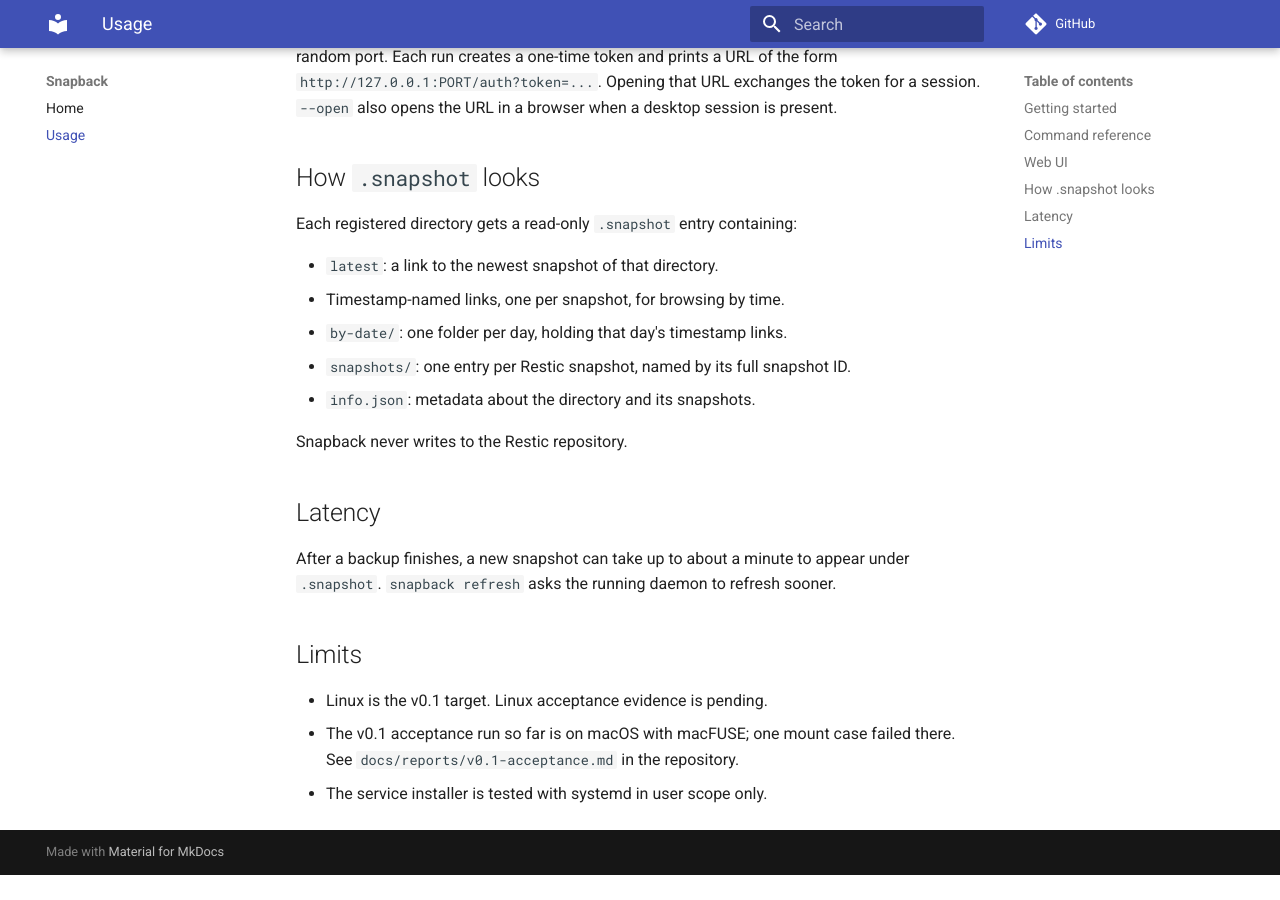
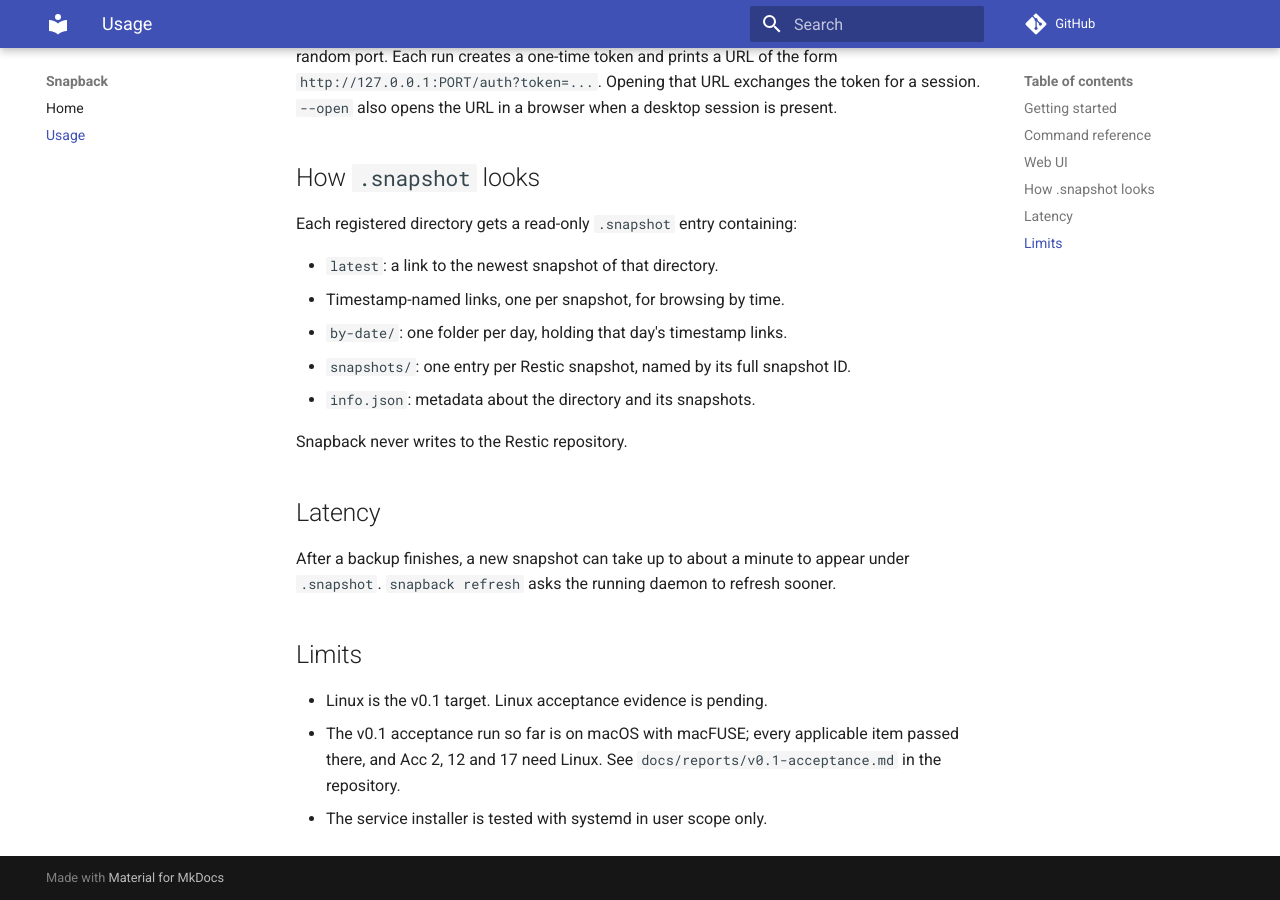
Before and after one commit to adeelahmad/snapback, an MkDocs documentation site: the page built from docs-site/usage.md, in a window 1280 px wide and 900 px high, scrolled down 1520 px. Built offline with MkDocs 1.6.1 and Material for MkDocs 9.7.7, drawn with Linux system fonts in a browser that asks for light colours; comment, search, counter and statistics services are not loaded; before the commit the page ends 2395 px from its top, so only the background shows below that.

Commit message:
docs: acc 14 passes on macOS (DOC-3fix)

```diff
--- a/docs-site/usage.md
+++ b/docs-site/usage.md
@@ -63,6 +63,7 @@
 ## Limits
 
 - Linux is the v0.1 target. Linux acceptance evidence is pending.
-- The v0.1 acceptance run so far is on macOS with macFUSE; one mount case failed there. See
+- The v0.1 acceptance run so far is on macOS with macFUSE; every applicable item passed there,
+  and Acc 2, 12 and 17 need Linux. See
   `docs/reports/v0.1-acceptance.md` in the repository.
 - The service installer is tested with systemd in user scope only.
```
Also changed, not shown: README.md (+1 -1 lines), docs-site/index.md (+1 -1 lines).
